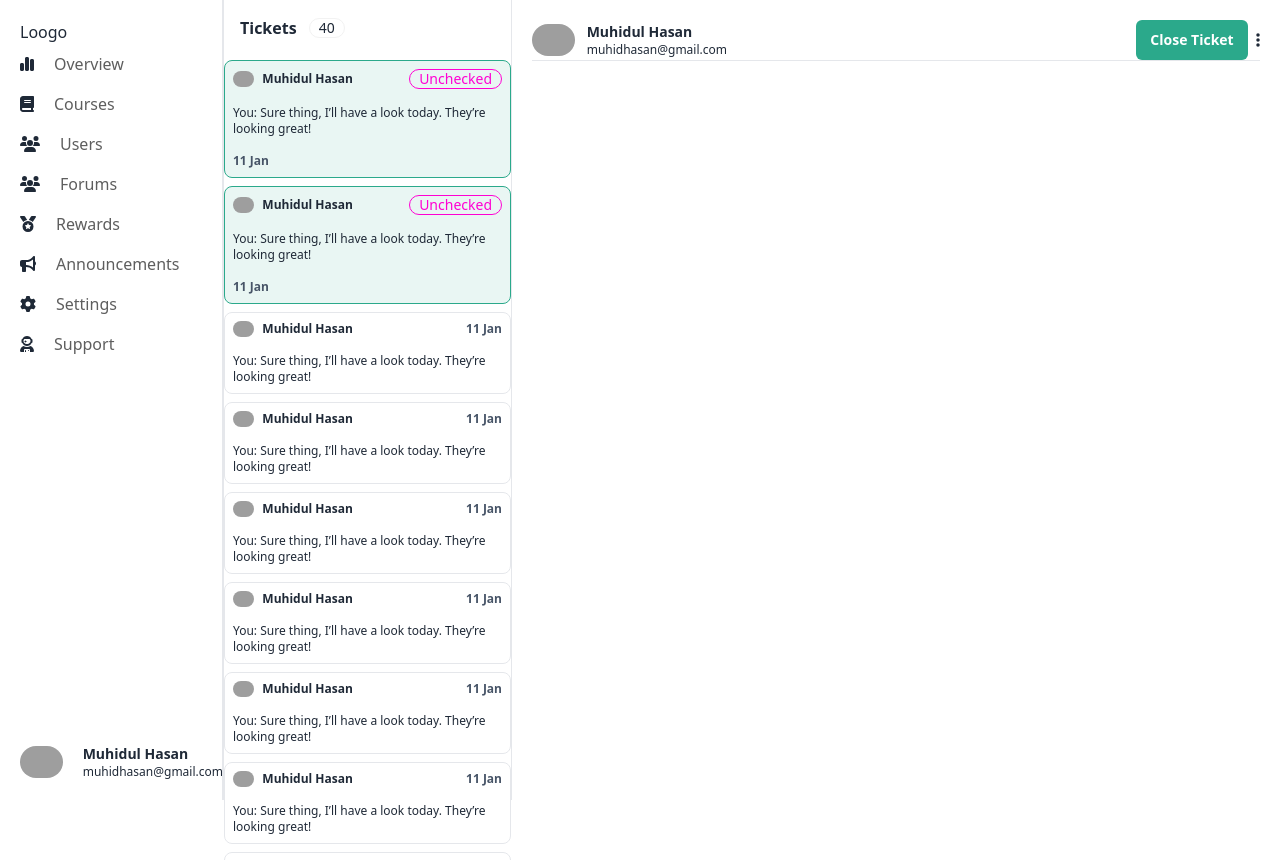
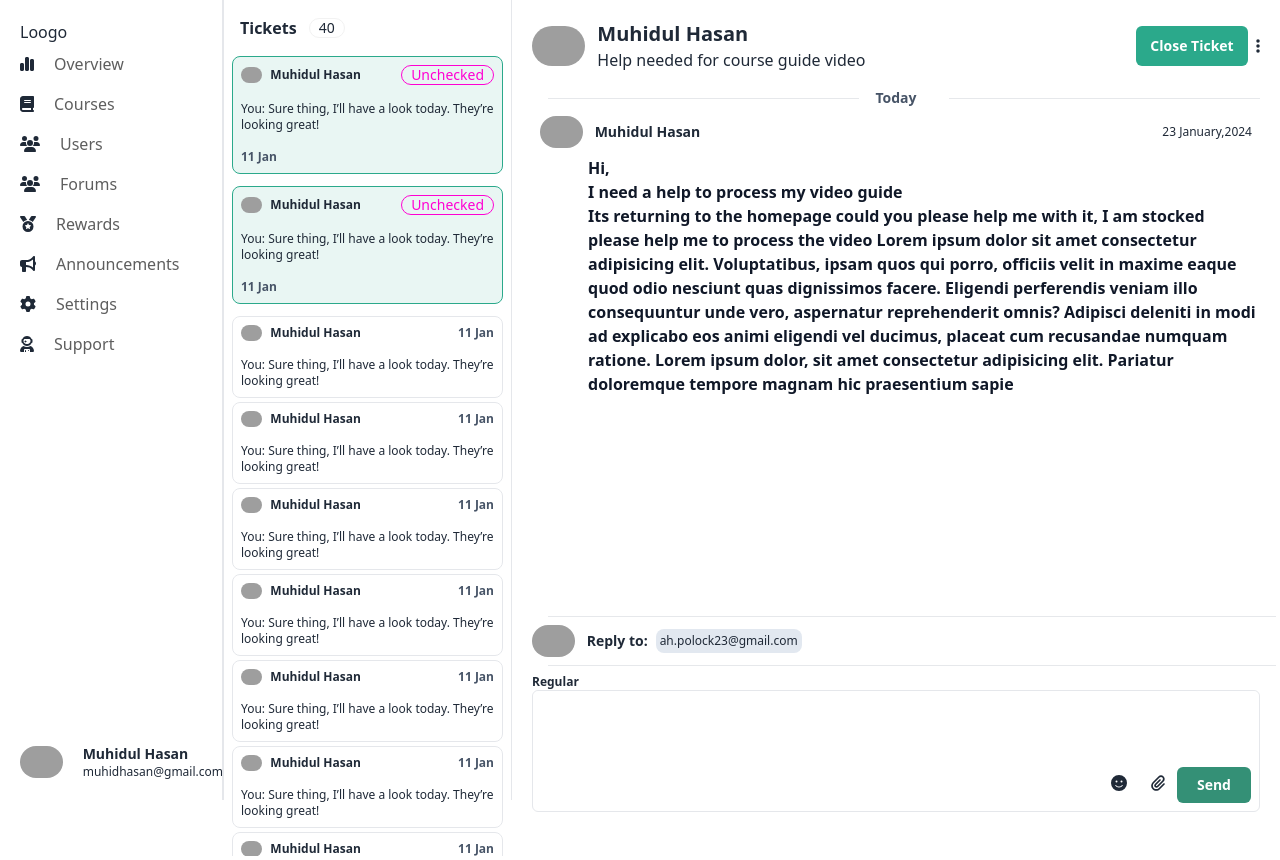
Before and after one commit to Sayan1952/pov-admin, a React (Vite) app: page /Forums in a window 1280 px wide. Built offline with nearby package versions, Linux system fonts and the light colour scheme; grey boxes are pictures that could not be loaded.

Commit message:
completed-3rd-column

```diff
--- a/package.json
+++ b/package.json
@@ -15,6 +15,8 @@
     "@fortawesome/react-fontawesome": "^0.2.0",
     "@heroicons/react": "^2.1.1",
     "@material-tailwind/react": "^2.1.9",
+    "flowbite": "^2.3.0",
+    "flowbite-react": "^0.7.3",
     "localforage": "^1.10.0",
     "match-sorter": "^6.3.4",
     "react": "^18.2.0",
--- a/src/components/Forums/Forums.jsx
+++ b/src/components/Forums/Forums.jsx
@@ -1,19 +1,19 @@
 import React from 'react';
 import { FontAwesomeIcon } from '@fortawesome/react-fontawesome'
-import { faEllipsisVertical } from '@fortawesome/free-solid-svg-icons'
+import { faEllipsisVertical, faFaceSmile, faPaperclip } from '@fortawesome/free-solid-svg-icons'
 
 
 const Forums = () => {
     return (
         <div className='h-screen flex'>
             <div className='pt-4 w-72 h-screen flex-none border-r'>
-                <div className='flex items-center gap-3 mb-5'>
+                <div className='flex items-center gap-3 mb-4'>
                     <p className='font-semibold pl-4'>Tickets</p>
                     <p className='badge badge-md'>40</p>
                 </div>
-                <div className='overflow-y-auto h-screen'>
+                <div className='overflow-y-auto h-screen px-2 flex flex-col gap-1'>
                     {/* cards */}
-                    <div className='border p-2 rounded-lg border-[#2BA98B] bg-[#2BA98B] bg-opacity-10 mb-2 overflow-y-auto'>
+                    <div className='border p-2 rounded-lg border-[#2BA98B] bg-[#2BA98B] bg-opacity-10 mb-2'>
                         <div className='flex justify-between'>
                             <div className='flex items-center gap-2'>
                                 <img src="https://xsgames.co/randomusers/assets/avatars/male/71.jpg" alt="" className='rounded-full h-4' />
@@ -44,7 +44,7 @@ const Forums = () => {
                         </div>
                     </div>
                     {/* regular div */}
-                    <div className='border p-2 rounded-lg border mb-2'>
+                    <div className='border p-2 rounded-lg border'>
                         <div className='flex items-center justify-between'>
                             <div className='flex items-center gap-2'>
                                 <img src="https://xsgames.co/randomusers/assets/avatars/male/71.jpg" alt="" className='rounded-full h-4' />
@@ -59,7 +59,7 @@ const Forums = () => {
 
                         </div>
                     </div>
-                    <div className='border p-2 rounded-lg border mb-2'>
+                    <div className='border p-2 rounded-lg border'>
                         <div className='flex items-center justify-between'>
                             <div className='flex items-center gap-2'>
                                 <img src="https://xsgames.co/randomusers/assets/avatars/male/71.jpg" alt="" className='rounded-full h-4' />
@@ -73,7 +73,7 @@ const Forums = () => {
                             <p className='text-xs'>You: Sure thing, I’ll have a look today. They’re looking great!</p>
 
                         </div>
-                    </div><div className='border p-2 rounded-lg border mb-2'>
+                    </div><div className='border p-2 rounded-lg border'>
                         <div className='flex items-center justify-between'>
                             <div className='flex items-center gap-2'>
                                 <img src="https://xsgames.co/randomusers/assets/avatars/male/71.jpg" alt="" className='rounded-full h-4' />
@@ -88,7 +88,7 @@ const Forums = () => {
 
                         </div>
                     </div>
-                    <div className='border p-2 rounded-lg border mb-2'>
+                    <div className='border p-2 rounded-lg border'>
                         <div className='flex items-center justify-between'>
                             <div className='flex items-center gap-2'>
                                 <img src="https://xsgames.co/randomusers/assets/avatars/male/71.jpg" alt="" className='rounded-full h-4' />
@@ -103,7 +103,7 @@ const Forums = () => {
 
                         </div>
                     </div>
-                    <div className='border p-2 rounded-lg border mb-2'>
+                    <div className='border p-2 rounded-lg border'>
                         <div className='flex items-center justify-between'>
                             <div className='flex items-center gap-2'>
                                 <img src="https://xsgames.co/randomusers/assets/avatars/male/71.jpg" alt="" className='rounded-full h-4' />
@@ -118,7 +118,7 @@ const Forums = () => {
 
                         </div>
                     </div>
-                    <div className='border p-2 rounded-lg border mb-2'>
+                    <div className='border p-2 rounded-lg border'>
                         <div className='flex items-center justify-between'>
                             <div className='flex items-center gap-2'>
                                 <img src="https://xsgames.co/randomusers/assets/avatars/male/71.jpg" alt="" className='rounded-full h-4' />
@@ -133,7 +133,7 @@ const Forums = () => {
 
                         </div>
                     </div>
-                    <div className='border p-2 rounded-lg border mb-2'>
+                    <div className='border p-2 rounded-lg border'>
                         <div className='flex items-center justify-between'>
                             <div className='flex items-center gap-2'>
                                 <img src="https://xsgames.co/randomusers/assets/avatars/male/71.jpg" alt="" className='rounded-full h-4' />
@@ -148,7 +148,7 @@ const Forums = () => {
 
                         </div>
                     </div>
-                    <div className='border p-2 rounded-lg border mb-2'>
+                    <div className='border p-2 rounded-lg border'>
                         <div className='flex items-center justify-between'>
                             <div className='flex items-center gap-2'>
                                 <img src="https://xsgames.co/randomusers/assets/avatars/male/71.jpg" alt="" className='rounded-full h-4' />
@@ -163,7 +163,7 @@ const Forums = () => {
 
                         </div>
                     </div>
-                    <div className='border p-2 rounded-lg border mb-2'>
+                    <div className='border p-2 rounded-lg border'>
                         <div className='flex items-center justify-between'>
                             <div className='flex items-center gap-2'>
                                 <img src="https://xsgames.co/randomusers/assets/avatars/male/71.jpg" alt="" className='rounded-full h-4' />
@@ -177,17 +177,67 @@ const Forums = () => {
                             <p className='text-xs'>You: Sure thing, I’ll have a look today. They’re looking great!</p>
 
                         </div>
-                    </div>git
+                    </div>
+                    <div className='border p-2 rounded-lg border'>
+                        <div className='flex items-center justify-between'>
+                            <div className='flex items-center gap-2'>
+                                <img src="https://xsgames.co/randomusers/assets/avatars/male/71.jpg" alt="" className='rounded-full h-4' />
+                                <div className=''>
+                                    <p className='font-semibold text-xs flex items-center'>Muhidul Hasan</p>
+                                </div>
+                            </div>
+                            <p className='text-xs font-semibold text-[#475467]'>11 Jan</p>
+                        </div>
+                        <div className='pt-4'>
+                            <p className='text-xs'>You: Sure thing, I’ll have a look today. They’re looking great!</p>
+
+                        </div>
+                    </div>
+                    <div className='border p-2 rounded-lg border'>
+                        <div className='flex items-center justify-between'>
+                            <div className='flex items-center gap-2'>
+                                <img src="https://xsgames.co/randomusers/assets/avatars/male/71.jpg" alt="" className='rounded-full h-4' />
+                                <div className=''>
+                                    <p className='font-semibold text-xs flex items-center'>Muhidul Hasan</p>
+                                </div>
+                            </div>
+                            <p className='text-xs font-semibold text-[#475467]'>11 Jan</p>
+                        </div>
+                        <div className='pt-4'>
+                            <p className='text-xs'>You: Sure thing, I’ll have a look today. They’re looking great!</p>
+
+                        </div>
+                    </div>
+                    <div className='border p-2 rounded-lg border'>
+                        <div className='flex items-center justify-between'>
+                            <div className='flex items-center gap-2'>
+                                <img src="https://xsgames.co/randomusers/assets/avatars/male/71.jpg" alt="" className='rounded-full h-4' />
+                                <div className=''>
+                                    <p className='font-semibold text-xs flex items-center'>Muhidul Hasan</p>
+                                </div>
+                            </div>
+                            <p className='text-xs font-semibold text-[#475467]'>11 Jan</p>
+                        </div>
+                        <div className='pt-4'>
+                            <p className='text-xs'>You: Sure thing, I’ll have a look today. They’re looking great!</p>
+
+                        </div>
+                    </div>
                 </div>
             </div>
+
+
+            {/* 3rd column */}
+
+
             <div className='grow p-5'>
                 <div>
-                    <div className='flex justify-between'>
+                    <div className='flex justify-between h-max-20'>
                         <div className='flex items-center gap-3'>
-                            <img src="https://xsgames.co/randomusers/assets/avatars/male/71.jpg" alt="" className='rounded-full h-8' />
+                            <img src="https://xsgames.co/randomusers/assets/avatars/male/71.jpg" alt="" className='rounded-full h-10' />
                             <div className=''>
-                                <p className='font-semibold text-sm'>Muhidul Hasan</p>
-                                <p className='text-xs'>muhidhasan@gmail.com</p>
+                                <p className='font-semibold text-xl'>Muhidul Hasan</p>
+                                <p className='text-base'>Help needed for course guide video</p>
                             </div>
                         </div>
                         <div className='flex items-center gap-2'>
@@ -195,7 +245,65 @@ const Forums = () => {
                             <FontAwesomeIcon icon={faEllipsisVertical} />
                         </div>
                     </div>
-                    <hr />
+                    <div className="flex items-center mt-4">
+                        <div className="w-full h-px bg-gray-400 ml-4 opacity-25"></div>
+                        <span className="px-4 text-sm font-semibold text-[#475467]">Today</span>
+                        <div className="w-full h-px bg-gray-400 ml-4 opacity-25"></div>
+                    </div>
+
+                    {/* Chat box div */}
+
+                    <div className='w-full h-auto md:h-[500px] overflow-auto max-h-[500px]'>
+                        <div className='flex items-center justify-between p-2'>
+                            <div className='flex items-center gap-3'>
+                                <img src="https://xsgames.co/randomusers/assets/avatars/male/71.jpg" alt="" className='rounded-full h-8' />
+                                <div className=''>
+                                    <p className='font-semibold text-sm'>Muhidul Hasan</p>
+                                </div>
+                            </div>
+                            <div>
+                                <p className='text-xs'>23 January,2024</p>
+                            </div>
+                        </div>
+                        <div className="pl-14 font-semibold  text-base">
+                            <p className='text-[#101828]'>Hi, <br /> I need a help to process my video guide <br />
+                                Its returning to the homepage could you please help me with it, I am stocked please help me to process the video Lorem ipsum dolor sit amet consectetur adipisicing elit. Voluptatibus, ipsam quos qui porro, officiis velit in maxime eaque quod odio nesciunt quas dignissimos facere. Eligendi perferendis veniam illo consequuntur unde vero, aspernatur reprehenderit omnis? Adipisci deleniti in modi ad explicabo eos animi eligendi vel ducimus, placeat cum recusandae numquam ratione. Lorem ipsum dolor, sit amet consectetur adipisicing elit. Pariatur doloremque tempore magnam hic praesentium sapie
+
+                            </p>
+                        </div>
+                    </div>
+
+                    <div>
+                        <div className="w-full h-px bg-gray-400 ml-4 opacity-25 my-2"></div>
+                        <div className='flex items-center gap-3'>
+                            <img src="https://xsgames.co/randomusers/assets/avatars/male/71.jpg" alt="" className='rounded-full h-8' />
+                            <div className='flex items-center gap-2'>
+                                <p className='font-semibold text-sm'>Reply to: </p>
+                                <p className='bg-slate-200 p-1 rounded-lg text-xs'>ah.polock23@gmail.com</p>
+                            </div>
+                        </div>
+                        <div className="w-full h-px bg-gray-400 ml-4 opacity-25 my-2"></div>
+                        <div>
+                            <p className='font-semibold text-xs'>Regular</p>
+                        </div>
+                    </div>
+
+                    <div className="w-full rounded-md border flex flex-col bottom-0">
+                        <input type="text" className="text-base focus:outline-none flex-grow h-16 rounded-md" />
+                        <div className="flex justify-end items-end p-2">
+                            <button className="px-3 py-2 rounded-md">
+                                <FontAwesomeIcon icon={faFaceSmile} />
+                            </button>
+                            <button className="px-3 py-2 rounded-md">
+                                <FontAwesomeIcon icon={faPaperclip} />
+                            </button>
+                            <button className="px-5 text-sm py-2 rounded-md bg-[#349076] text-white hover:bg-[#3aa184] font-semibold">
+                                Send
+                            </button>
+                        </div>
+                    </div>
+
+
                 </div>
             </div>
         </div>
--- a/tailwind.config.js
+++ b/tailwind.config.js
@@ -7,5 +7,7 @@ export default {
   theme: {
     extend: {},
   },
-  plugins: [require("daisyui")],
+  plugins: [
+    require("daisyui")
+  ],
 }
```
Also changed, not shown: 1 other file (tests, documents, lock files or other folders).
